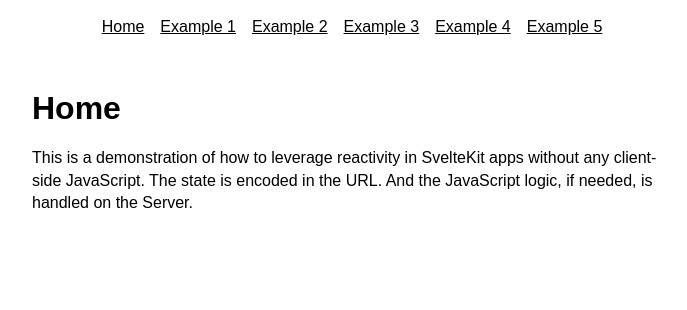
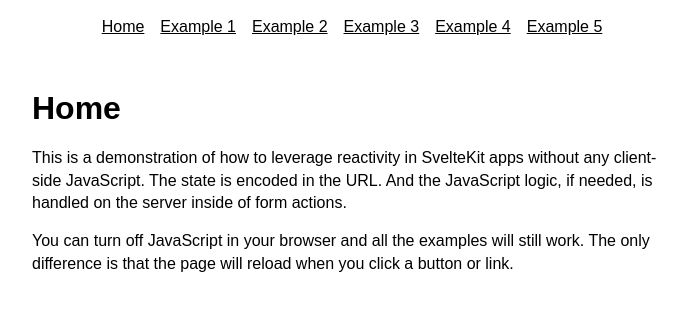
Before and after one commit to ScriptRaccoon/sveltekit-forms, a SvelteKit app: page / in a window 1280 px wide. Shown: the top 310 px of the page, without its empty margins (288-975 px from the left). Built offline with nearby package versions, Linux system fonts and the light colour scheme.

Commit message:
update intro text

```diff
--- a/src/routes/+page.svelte
+++ b/src/routes/+page.svelte
@@ -7,5 +7,10 @@
 <p>
 	This is a demonstration of how to leverage reactivity in SvelteKit apps without any
 	client-side JavaScript. The state is encoded in the URL. And the JavaScript logic, if
-	needed, is handled on the Server.
+	needed, is handled on the server inside of form actions.
 </p>
+
+<p>
+	You can turn off JavaScript in your browser and all the examples will still work. The
+	only difference is that the page will reload when you click a button or link.
+</p>
```
Also changed, not shown: 1 other file (tests, documents, lock files or other folders).
